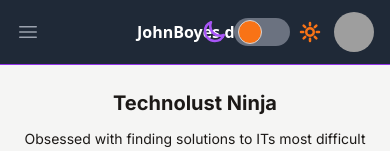
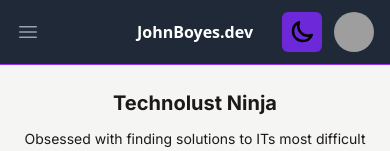
Before and after one commit to John-Boyes/portfolio, a React (Vite) app: page / in a window 390 px wide. Shown: the top 151 px of the page. Built offline with nearby package versions, Linux system fonts and the light colour scheme; grey boxes are pictures that could not be loaded.

Commit message:
conditional DarkMode toggle

```diff
--- a/src/components/DarkModeToggle.jsx
+++ b/src/components/DarkModeToggle.jsx
@@ -50,8 +50,23 @@ function DarkModeToggle() {
     </svg>
   )
 
+  if (window.innerWidth < 730) {
+
   return (
     <>
+      <button
+        type='button'
+        onClick={handleThemeSwitch}
+        aria-hidden='true'
+        className='p-2 z-10 right-20 top-4 bg-violet-700 dark:bg-orange-500 text-lg p-1 rounded-md'
+        >
+        {theme === 'dark' ? sun : moon}
+      </button>
+    </>
+  )}
+
+    return (
+      <>
       <span class="mr-2 text-sm font-medium text-purple-500">
         {moon}
       </span>
@@ -87,16 +102,10 @@ function DarkModeToggle() {
           {sun}
         </span>
 
-      {/* <button
-        type='button'
-        onClick={handleThemeSwitch}
-        aria-hidden='true'
-        className='p-2 z-10 right-20 top-4 bg-violet-700 dark:bg-orange-500 text-lg p-1 rounded-md'
-      >
-        {theme === 'dark' ? sun : moon}
-      </button> */}
     </>
   )
+
 }
 
+
 export default DarkModeToggle;
```
